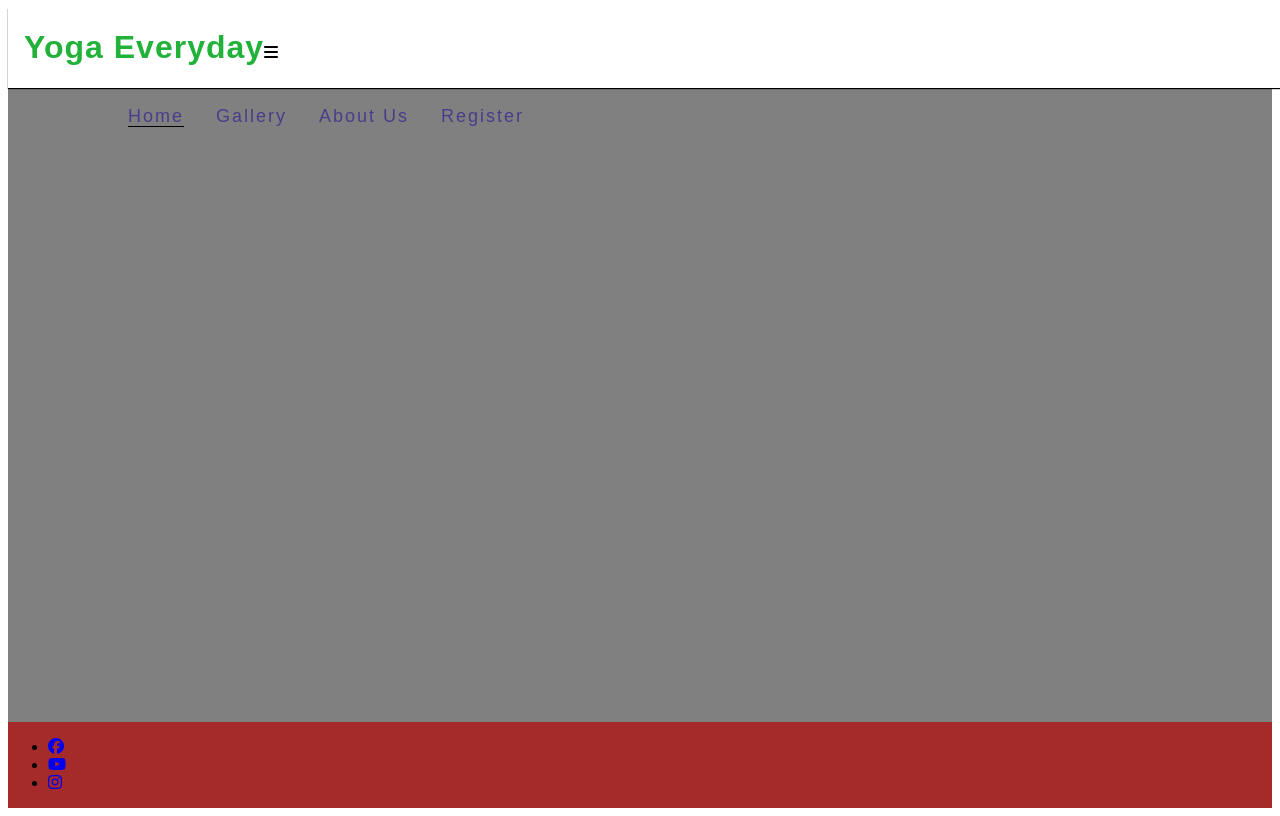
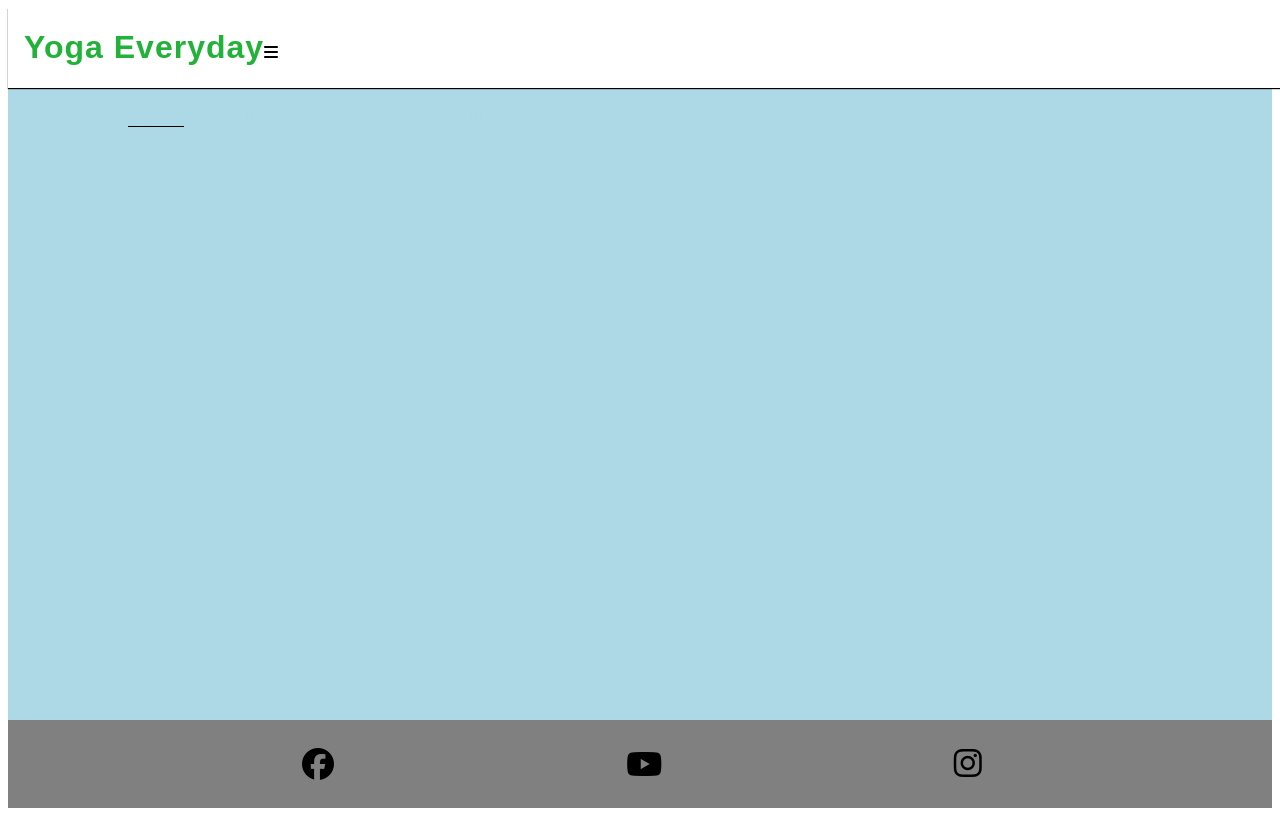
Before and after one commit to vijaylaxmipb/Yoga-Everyday, a plain HTML site: page index.html in a window 1280 px wide. Drawn offline with Linux system fonts and the light colour scheme.

Commit message:
add styles to social media in footer

```diff
--- a/assets/css/style.css
+++ b/assets/css/style.css
@@ -33,7 +33,7 @@ header {
 
 header a{
     text-decoration: double;
-    color:darkslateblue;
+    color:lightblue;
 }
 h1{
     font-family: 'Lexend' sans-serif;
@@ -78,14 +78,29 @@ nav {
 }
 /*Main Content*/
 main {
-    background-color: grey;
+    background-color: lightblue;
     flex: 1 0 auto;
 }
 
 /*Footer*/
 footer {
-    background-color: brown;
+    background-color:grey;
 }
+
+#social-media {
+    text-align: center;
+    padding: 10px 0;
+    display: flex;
+    justify-content: space-evenly;
+    list-style-type: none;
+}
+
+#social-media i {
+    font-size: 200%;
+    padding: 6%;
+    color: black;
+}
+
 
 /* Media query: tablets and larger (768px and up) */
 @media screen and (min-width: 768px) {
--- a/index.html
+++ b/index.html
@@ -39,7 +39,7 @@
 
     <!--Header-->
     <footer>
-        <ul>
+        <ul id ="social-media">
             <li>
                 <a href="https://www.facebook.com" target="_blank" rel="noopener" aria-label="Visit our Facebook page"><i class="fa-brands fa-facebook"></i></a>
             </li>
```
